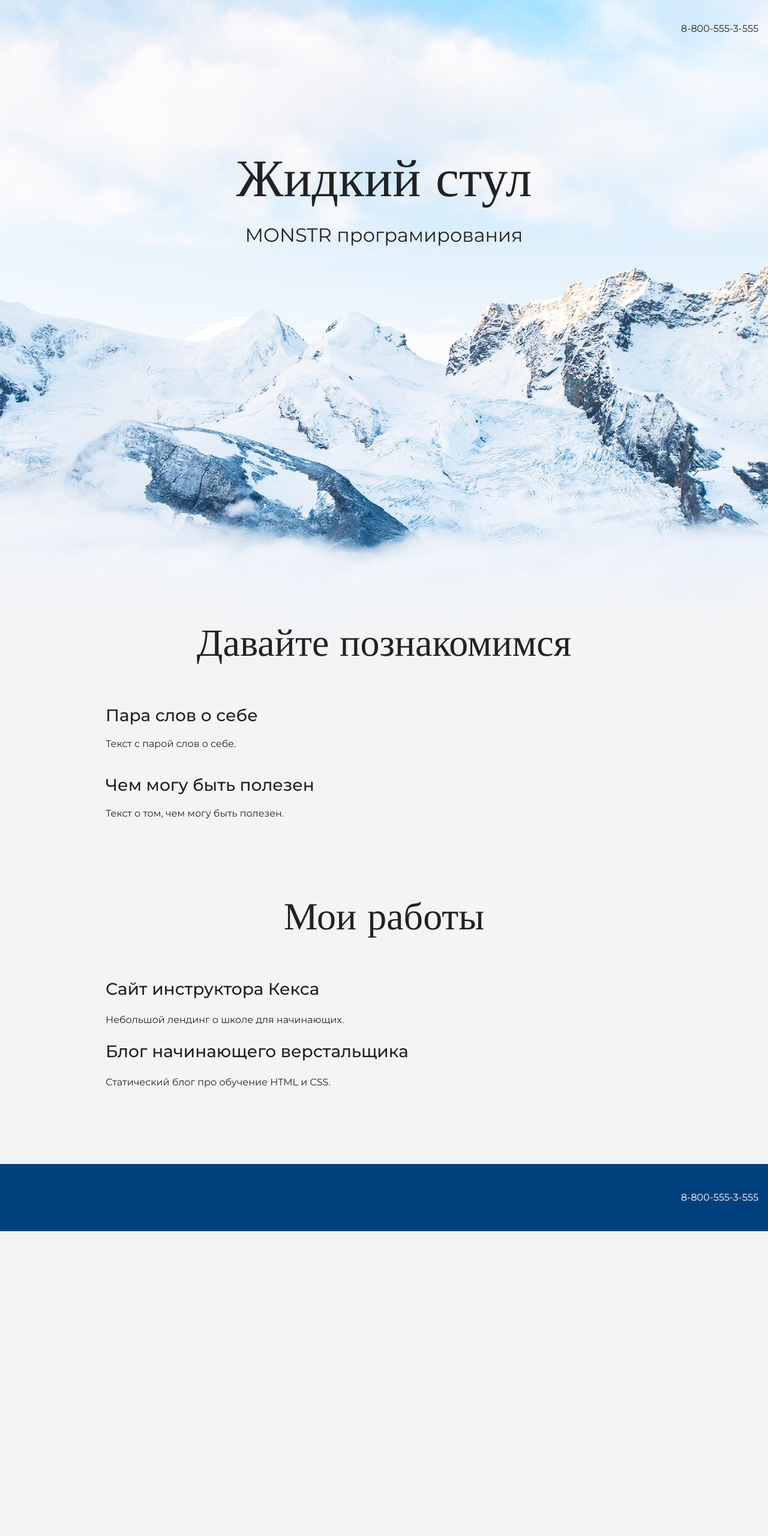
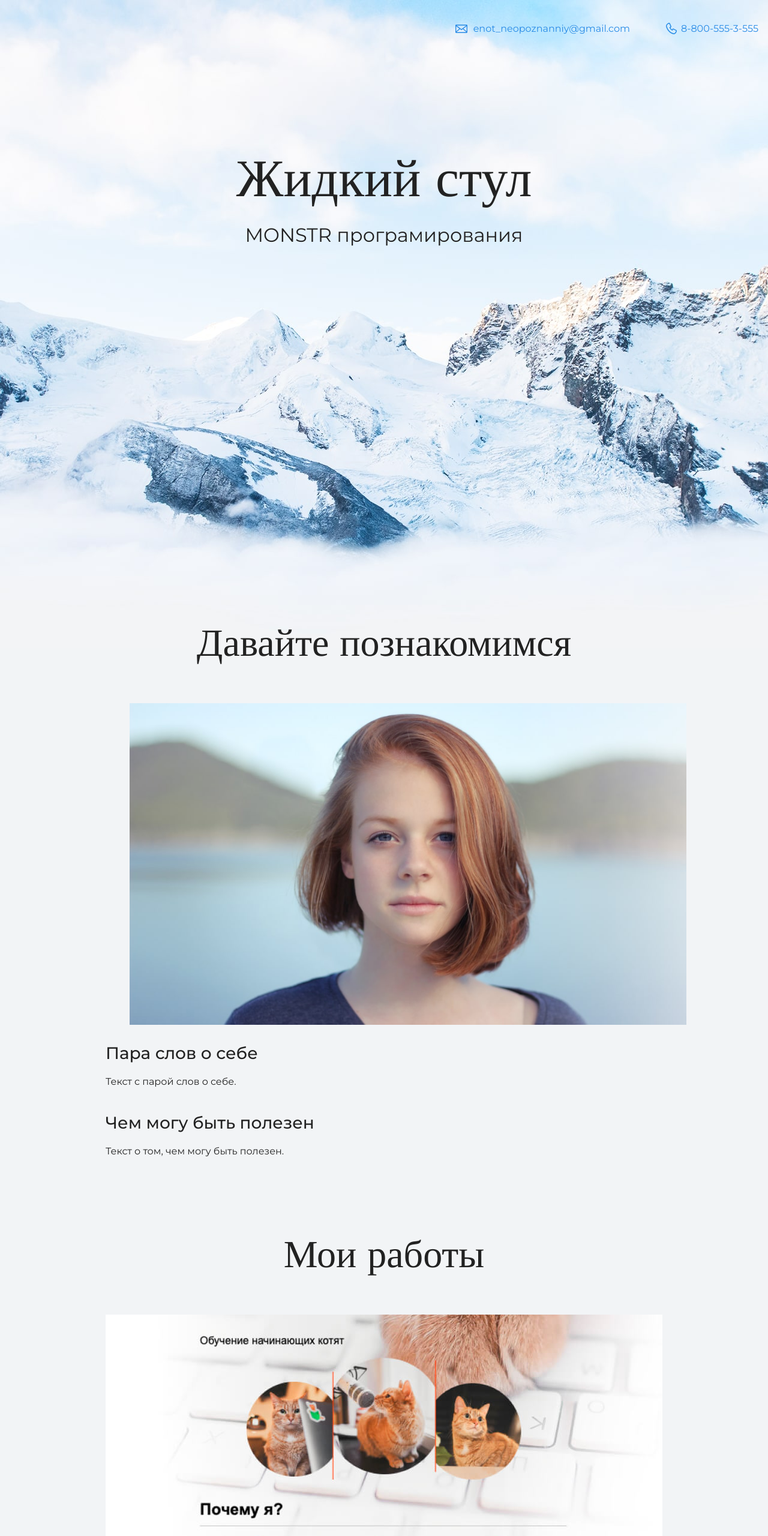
Before and after one commit to mykazone66/my-site, a plain HTML site: page index.html in a window 1280 px wide. Shown: the top 2560 px of the page at 60% size. Before the commit the page ends 2052 px from the top, so only its background shows below. Drawn offline with nearby package versions, Linux system fonts and the light colour scheme.

Commit message:
Add files via upload

```diff
--- a/index.html
+++ b/index.html
@@ -10,7 +10,8 @@
   <body>
     <header class="page-header">
       <div class="container">
-      8-800-555-3-555
+        <a class="header-email" href="mailto:enot_neopoznanniy@gmail.com">enot_neopoznanniy@gmail.com</a>
+     <a class="header-phone" href="tel:88005553555"> 8-800-555-3-555</a>
       </div>
     </header>
 
@@ -24,6 +25,9 @@
     <section class="intro">
       <div class="container">
       <h2 class="subheading">Давайте познакомимся</h2>
+      <figure>
+  <img src="files/user.jpg" width="928" height="536" alt="Фотография Неопознанного Енота">
+</figure>
       <h3>Пара слов о себе</h3>
       <p>Текст с парой слов о себе.</p>
       <h3>Чем могу быть полезен</h3>
@@ -34,8 +38,12 @@
     <section class="portfolio">
       <div class="container">
       <h2 class="subheading">Мои работы</h2>
-
+<figure class="project-image">
+  <img src="files/project.jpg" width="928" height="536" alt="Cайт инструктора Кекса">
+</figure>
       <h3>Сайт инструктора Кекса</h3>
+      <p>Мой первый сайт</p>
+      <a class="button" href="project/index.html">Открыть страницу</a>
       <p>Небольшой лендинг о школе для начинающих.</p>
 
       <h3>Блог начинающего верстальщика</h3>
@@ -45,7 +53,8 @@
 
     <footer class="page-footer">
       <div class="container">
-      8-800-555-3-555
+        <a class="footer-email" href="mailto:enot_neopoznanniy@gmail.com">enot_neopoznanniy@gmail.com</a>
+     <a class="footer-phone" href="tel:88005553555"> 8-800-555-3-555</a>
     </div>
     </footer>
   </body>
```
